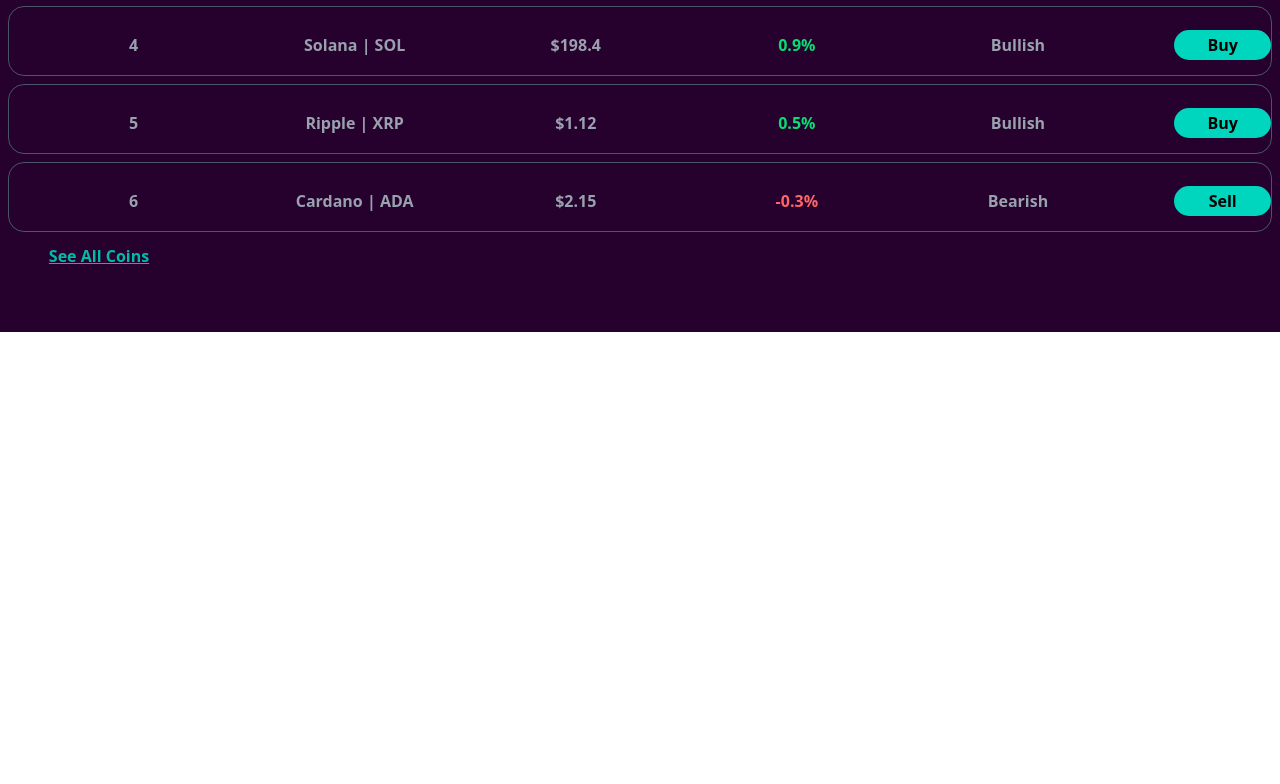
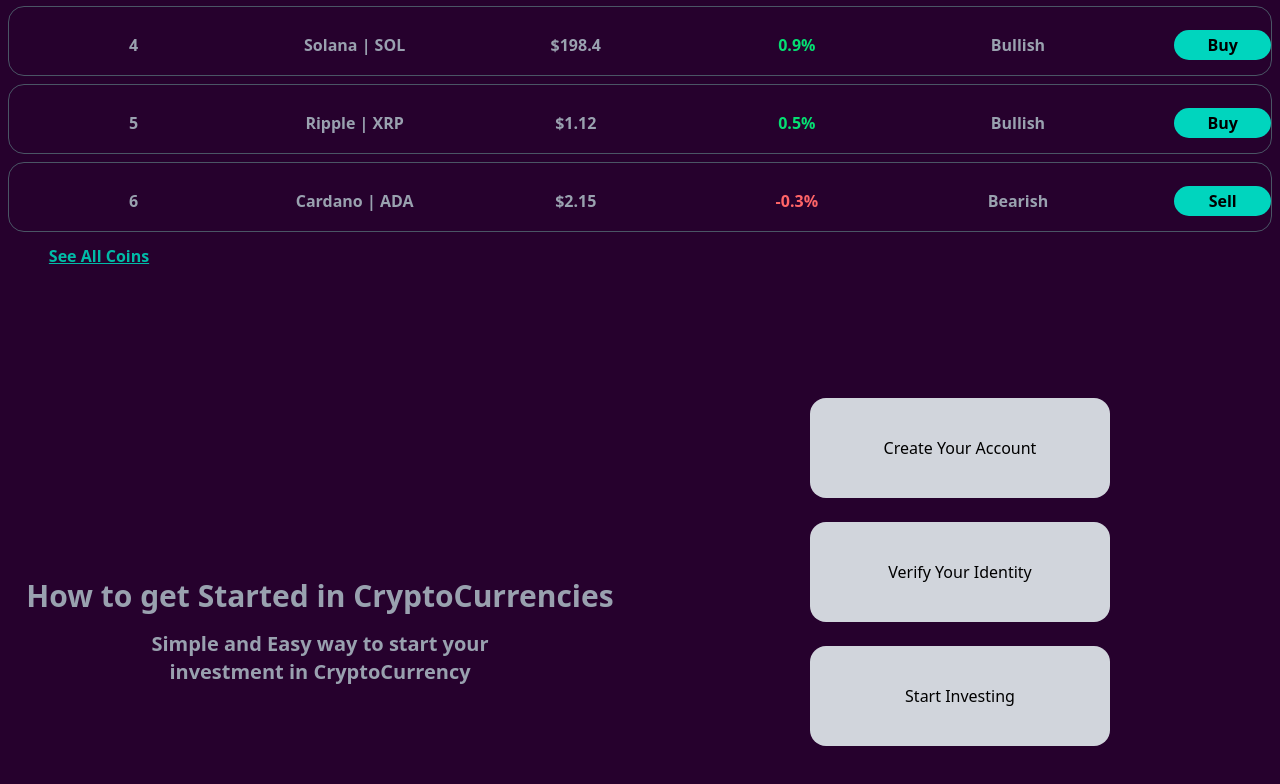
Before and after one commit to MohammadWaseem6/cryptocap, a React (Vite) app in the folder cryptocap/: page / in a window 1280 px wide. Shown: the part 2453-3237 px from the top of the page. Before the commit the page ends 2785 px from the top, so only its background shows below. Built offline with nearby package versions, Linux system fonts and the light colour scheme.

Commit message:
SOME PENDING WORK DONE

```diff
--- a/cryptocap/package.json
+++ b/cryptocap/package.json
@@ -10,6 +10,7 @@
     "preview": "vite preview"
   },
   "dependencies": {
+    "@lordicon/react": "^1.11.0",
     "@tailwindcss/vite": "^4.1.11",
     "framer-motion": "^12.23.12",
     "react": "^19.1.1",
--- a/cryptocap/src/App.tsx
+++ b/cryptocap/src/App.tsx
@@ -3,6 +3,7 @@
 import Features from './pages/Features'
 import Categerioes from './pages/Categerioes'
 import Explore from './pages/Explore'
+import Customer from './pages/Customer'
 const App:React.FC = () => {
   return (
     <div>
@@ -10,6 +11,7 @@
       <Features/>
       <Explore/>
       <Categerioes/>
+      <Customer/>
     </div>
   )
 }
--- /dev/null
+++ b/cryptocap/src/pages/Customer.tsx
@@ -0,0 +1,36 @@
+import React from "react";
+
+const Customer: React.FC = () => {
+  return (
+    <div className="bg-[#26012D] w-full h-[600px]">
+      <div className="grid grid-cols-1 md:grid-cols-2 h-full">
+
+        {/* Left side */}
+        <div className="flex flex-col items-center justify-center min-h-[400px] p-6">
+          <p className="text-3xl text-gray-400 font-extrabold text-center">
+            How to get Started in CryptoCurrencies
+          </p>
+          <p className="text-xl font-semibold text-gray-400 mt-4 text-center">
+            Simple and Easy way to start your <br /> investment in CryptoCurrency
+          </p>
+        </div>
+
+
+        <div className=" h-[400px] flex flex-col gap-6 mt-10 rounded-2xl p-6 items-center justify-center">
+          <div className="bg-gray-300 h-[100px] w-[300px] rounded-2xl flex items-center justify-center">
+            Create Your Account
+          </div>
+          <div className="bg-gray-300 h-[100px] w-[300px] rounded-2xl flex items-center justify-center">
+            Verify Your Identity
+          </div>
+          <div className="bg-gray-300 h-[100px] w-[300px] rounded-2xl flex items-center justify-center">
+            Start Investing
+          </div>
+        </div>
+
+      </div>
+    </div>
+  );
+};
+
+export default Customer;
```
Also changed, not shown: 1 other file (tests, documents, lock files or other folders).
